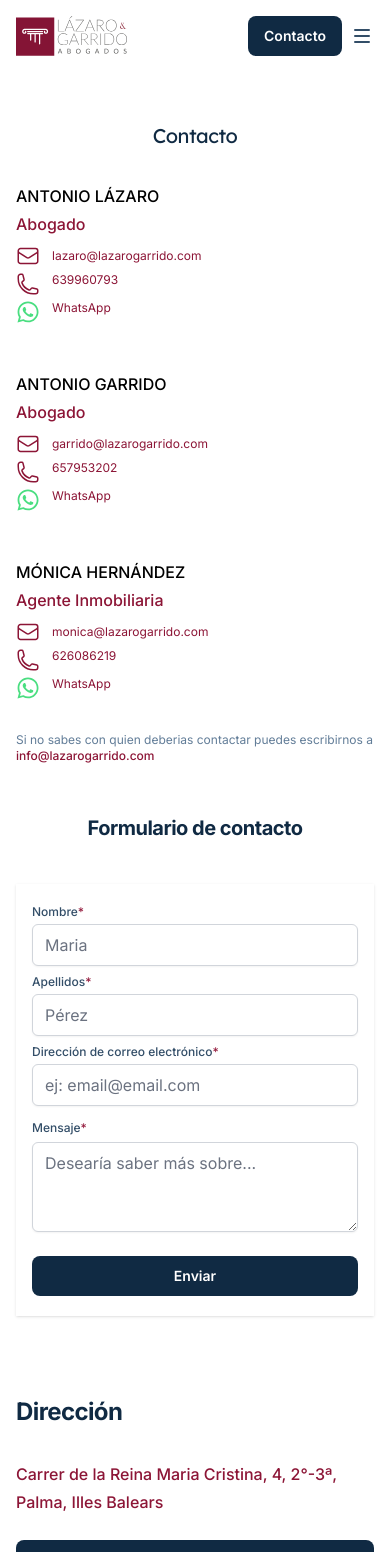
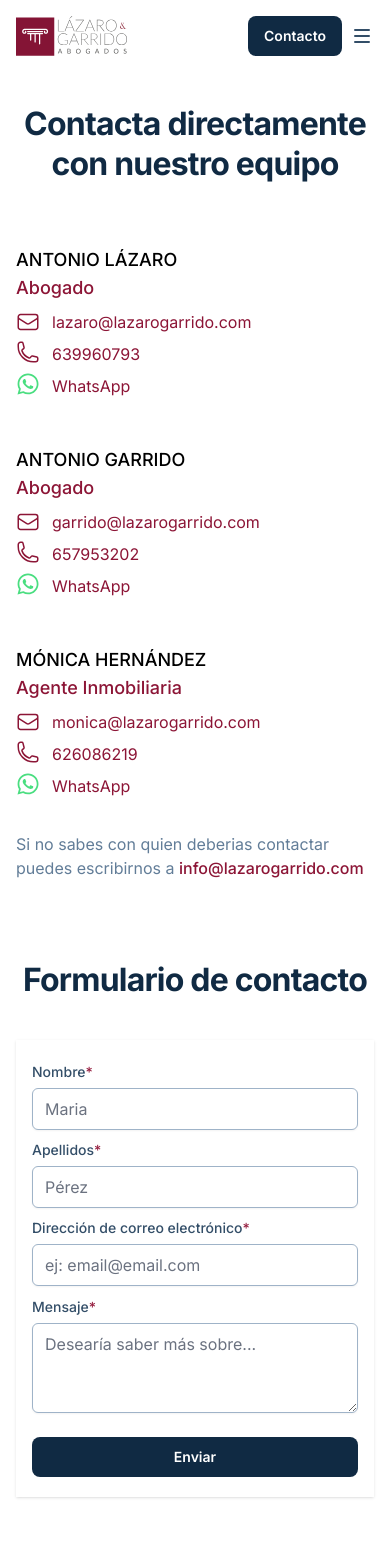
Before and after one commit to CarolinaCobo/lazaro-y-garrido, a Next.js app: page /contacto in a window 390 px wide. Shown: the top 1552 px of the page. Built offline with nearby package versions, Linux system fonts and the light colour scheme.

Commit message:
Reverse contact file and fix compilin errors

```diff
--- a/src/components/ContactForm.tsx
+++ b/src/components/ContactForm.tsx
@@ -6,8 +6,7 @@ import { Button } from '@/components/Button'
 import { useState } from 'react'
 import { useForm } from 'react-hook-form'
 import { Modal } from './Modal'
-import { ServicesHero } from './ServicesHero'
-import { Container } from '@/components/Container'
+import { Container } from './Container'
 
 interface FormData {
   firstName: string
@@ -27,52 +26,21 @@ export function ContactForm() {
   const [open, setOpen] = useState(false)
 
   const onSubmit = (data: FormData) => {
-    console.log('📝 Form data received:', data)
-    console.log('🔍 Data types:', {
-      firstName: typeof data.firstName,
-      lastName: typeof data.lastName,
-      email: typeof data.email,
-      message: typeof data.message,
-    })
-
-    // Test if data is actually being sent
-    console.log('🧪 Testing data values:', {
-      'data.firstName': data.firstName,
-      'data.lastName': data.lastName,
-      'data.email': data.email,
-      'data.message': data.message,
-    })
-
-    // Transform data to match Pipedream expected field names
-    const transformedData = {
-      nombre: data.firstName,
-      apellidos: data.lastName,
-      correo: data.email,
-      mensaje: data.message,
-    }
-    console.log('🔄 Transformed data for Pipedream:', transformedData)
-    console.log(
-      '📤 Sending to Pipedream URL: https://eo7vnosi4j5466v.m.pipedream.net'
-    )
-
+    console.log(data)
     axios
-      .post('https://eo7vnosi4j5466v.m.pipedream.net', transformedData)
+      .post('https://eo7vnosi4j5466v.m.pipedream.net', data)
       .then((response) => {
-        console.log('✅ Success! Pipedream response:', response.data)
-        console.log('📧 Response status:', response.status)
         setOpen(true)
         reset()
       })
-      .catch((e) => {
-        console.error('❌ Error sending to Pipedream:', e)
-        console.error('Error details:', e.response?.data || e.message)
-      })
+      .catch((e) => console.error(e))
   }
 
   return (
-    <>
-      <ServicesHero title="Contacto" />
     <Container>
+      <h2 className="py-8 text-center text-3xl font-bold tracking-tight text-navy-900">
+        Contacta directamente con nuestro equipo{' '}
+      </h2>
       <ul
         role="list"
         className="mt-8 space-y-12 lg:grid lg:grid-cols-3 lg:items-start lg:gap-x-8 lg:gap-y-12 lg:space-y-0"
@@ -82,13 +50,13 @@ export function ContactForm() {
             <div className="mb-8 space-y-4 sm:grid sm:grid-cols-1 sm:gap-6 sm:space-y-0 lg:gap-8">
               <div className="sm:col-span-2">
                 <div className="space-y-2">
-                    <div className="space-y-1 text-base font-medium leading-6 sm:text-lg">
+                  <div className="space-y-1 text-lg font-medium leading-6">
                     <h3>{person.name}</h3>
                     <p className="text-mallorca-600">{person.role}</p>
                   </div>
                 </div>
                 <div>
-                    <dl className="mt-2 text-xs text-navy-500 sm:text-sm">
+                  <dl className="mt-2 text-base text-navy-500">
                     <div className="mb-1 flex">
                       <Link
                         href={`mailto:${person.email}`}
@@ -97,10 +65,7 @@ export function ContactForm() {
                         target="_blank"
                         rel="noopener noreferrer"
                       >
-                          <EnvelopeIcon
-                            className="h-6 w-6"
-                            aria-hidden="true"
-                          />
+                        <EnvelopeIcon className="h-6 w-6" aria-hidden="true" />
                         <span className=" ml-3">{person.email}</span>
                       </Link>
                     </div>
@@ -151,7 +116,7 @@ export function ContactForm() {
           </li>
         ))}
       </ul>
-        <p className="mt-6 text-xs text-navy-500 sm:text-sm">
+      <p className="text-md mt-6 text-navy-500">
         Si no sabes con quien deberias contactar puedes escribirnos a{' '}
         <Link
           href="mailto:info@lazarogarrido.com"
@@ -161,7 +126,7 @@ export function ContactForm() {
         </Link>
       </p>
 
-        <h2 className="mt-12 text-center text-xl font-bold tracking-tight text-navy-900 sm:text-2xl md:text-3xl">
+      <h2 className=" mt-20 text-center text-3xl font-bold tracking-tight text-navy-900">
         Formulario de contacto{' '}
       </h2>
 
@@ -176,7 +141,7 @@ export function ContactForm() {
               <div className="col-span-6 sm:col-span-4">
                 <label
                   htmlFor="firstName"
-                    className="block text-xs font-medium text-navy-700 sm:text-sm"
+                  className="block text-sm font-medium text-navy-700"
                 >
                   Nombre<span className="text-mallorca-500 ">*</span>
                 </label>
@@ -187,7 +152,7 @@ export function ContactForm() {
                   id="firstName"
                   placeholder="Maria"
                   autoComplete="given-name"
-                    className="mt-1 block w-full rounded-md border-gray-300 shadow-sm focus:border-mallorca-500 focus:ring-mallorca-500 sm:text-sm"
+                  className="mt-1 block w-full rounded-md border-navy-300 shadow-sm focus:border-mallorca-500 focus:ring-mallorca-500 sm:text-sm"
                 />
                 {errors.firstName && (
                   <span className="text-red-600">
@@ -198,7 +163,7 @@ export function ContactForm() {
               <div className="col-span-6 sm:col-span-4">
                 <label
                   htmlFor="lastName"
-                    className="block text-xs font-medium text-navy-700 sm:text-sm"
+                  className="block text-sm font-medium text-navy-700"
                 >
                   Apellidos<span className="text-mallorca-500 ">*</span>
                 </label>
@@ -209,7 +174,7 @@ export function ContactForm() {
                   name="lastName"
                   id="lastName"
                   autoComplete="family-name"
-                    className="mt-1 block w-full rounded-md border-gray-300 shadow-sm focus:border-mallorca-500 focus:ring-mallorca-500 sm:text-sm"
+                  className="mt-1 block w-full rounded-md border-navy-300 shadow-sm focus:border-mallorca-500 focus:ring-mallorca-500 sm:text-sm"
                 />
                 {errors.lastName && (
                   <span className="text-red-600">
@@ -220,7 +185,7 @@ export function ContactForm() {
               <div className="col-span-6 sm:col-span-4">
                 <label
                   htmlFor="email"
-                    className="block text-xs font-medium text-navy-700 sm:text-sm"
+                  className="block text-sm font-medium text-navy-700"
                 >
                   Dirección de correo electrónico
                   <span className="text-mallorca-500 ">*</span>
@@ -232,7 +197,7 @@ export function ContactForm() {
                   id="email"
                   autoComplete="email"
                   placeholder="ej: email@email.com"
-                    className="mt-1 block w-full rounded-md border-gray-300 shadow-sm focus:border-mallorca-500 focus:ring-mallorca-500 sm:text-sm"
+                  className="mt-1 block w-full rounded-md border-navy-300 shadow-sm focus:border-mallorca-500 focus:ring-mallorca-500 sm:text-sm"
                 />
                 {errors.email && (
                   <span className="text-red-600">
@@ -243,7 +208,7 @@ export function ContactForm() {
               <div className="col-span-6 sm:col-span-4">
                 <label
                   htmlFor="message"
-                    className="text-xs font-medium text-navy-700 sm:text-sm"
+                  className=" text-sm font-medium text-navy-700"
                 >
                   Mensaje<span className="text-mallorca-500 ">*</span>
                 </label>
@@ -253,7 +218,7 @@ export function ContactForm() {
                     id="message"
                     name="message"
                     rows={3}
-                      className="mt-1 block w-full rounded-md border-gray-300 shadow-sm focus:border-mallorca-500 focus:ring-mallorca-500 sm:text-sm"
+                    className="mt-1 block w-full rounded-md border-navy-300 shadow-sm focus:border-mallorca-500 focus:ring-mallorca-500 sm:text-sm"
                     placeholder="Desearía saber más sobre..."
                     defaultValue={''}
                   />
@@ -273,6 +238,5 @@ export function ContactForm() {
         </div>
       </form>
     </Container>
-    </>
   )
 }
--- a/src/components/Services.tsx
+++ b/src/components/Services.tsx
@@ -2,6 +2,7 @@ import { useEffect, useState } from 'react'
 import { Tab } from '@headlessui/react'
 import clsx from 'clsx'
 import Image from 'next/image'
+import Link from 'next/link'
 
 import { Container } from '@/components/Container'
 import {
@@ -53,12 +54,12 @@ export function Services() {
                 </p>
 
                 {/* CTA Button */}
-                <a
+                <Link
                   href="/#servicios"
                   className="mb-5 inline-block rounded-xl bg-white px-4 py-2 text-xs font-semibold text-navy-800 transition-colors duration-200 hover:bg-mallorca-200 hover:text-white sm:mb-6 sm:px-5 sm:py-2.5 sm:text-sm"
                 >
                   Servicios Legales
-                </a>
+                </Link>
               </div>
             </div>
 
--- a/src/components/ServicesCTA.tsx
+++ b/src/components/ServicesCTA.tsx
@@ -1,4 +1,5 @@
 import { Container } from '@/components/Container'
+import Link from 'next/link'
 
 export function ServicesCTA() {
   return (
@@ -13,12 +14,12 @@ export function ServicesCTA() {
             cómo podemos ayudarte.
           </p>
           <div className="flex flex-col justify-center gap-4 sm:flex-row">
-            <a
+            <Link
               href="/contacto"
               className="inline-flex items-center justify-center rounded-lg bg-mallorca-600 px-8 py-4 font-semibold text-white transition-colors duration-200 hover:bg-mallorca-400"
             >
               Contactar Ahora
-            </a>
+            </Link>
           </div>
         </div>
       </Container>
```
Lines whose indentation alone changed are shown as unchanged.
